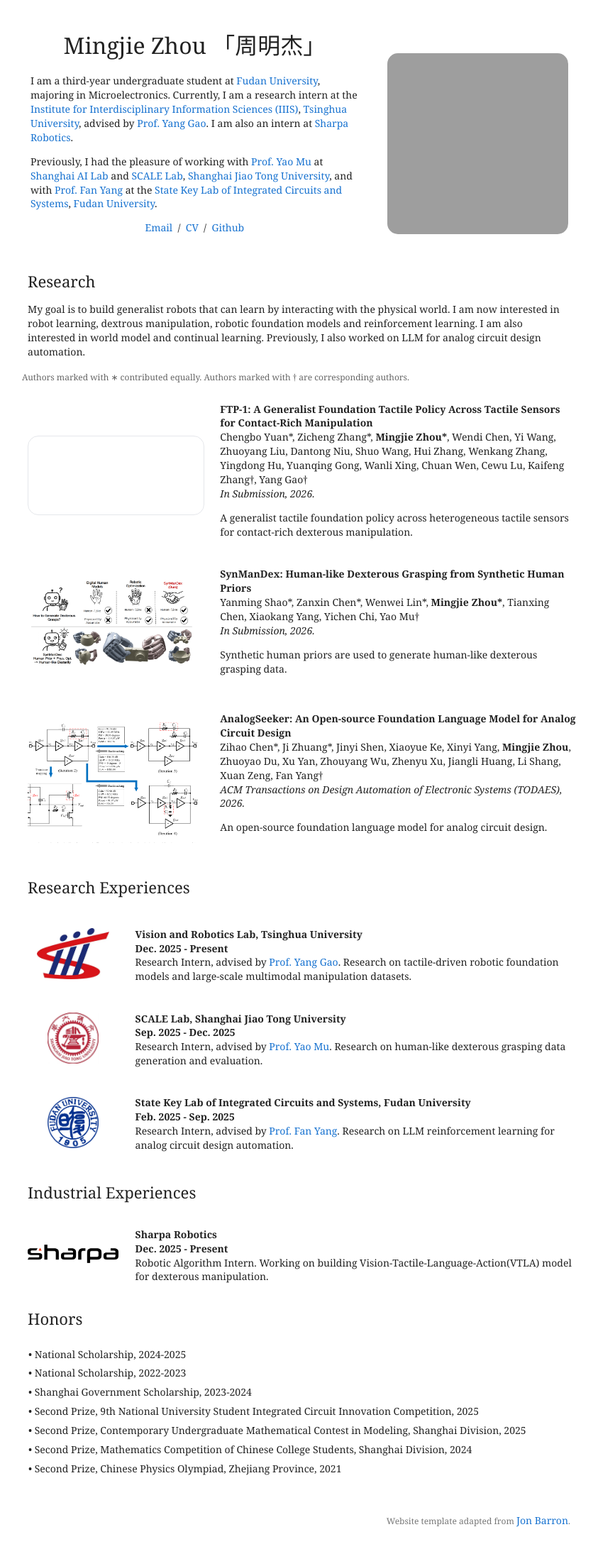
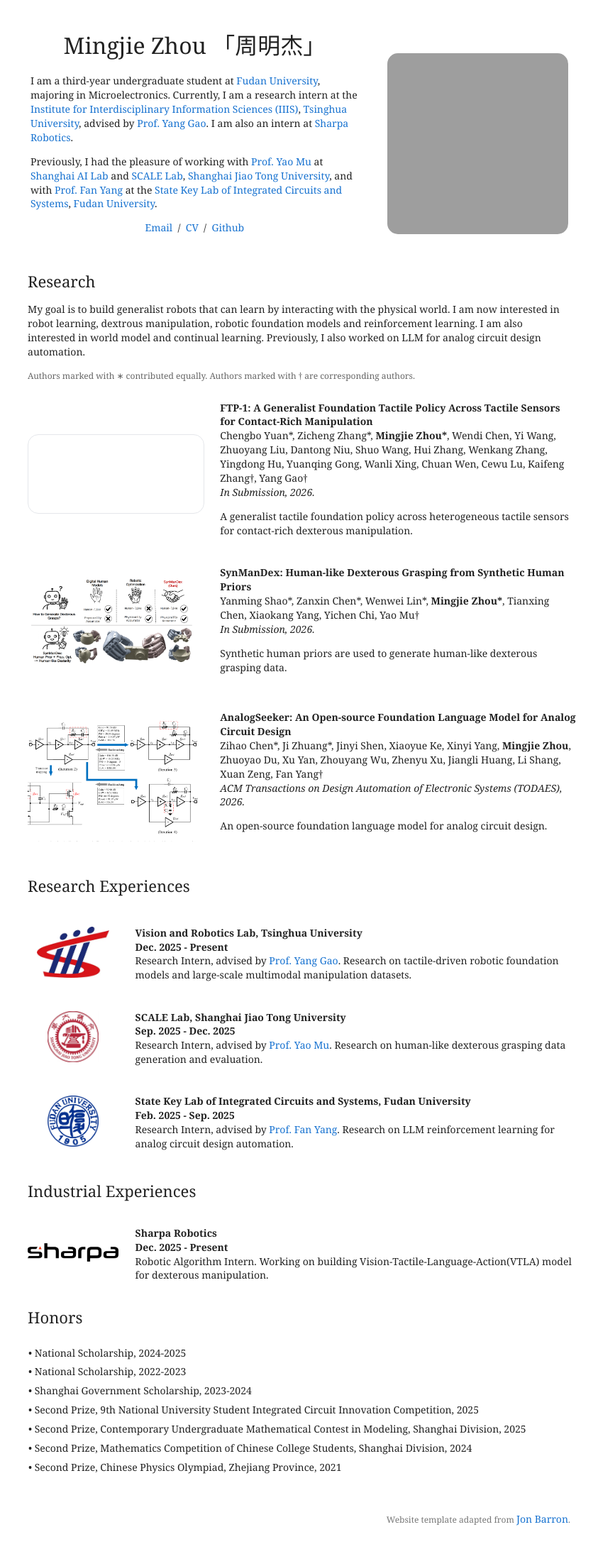
Before and after one commit to Harijay900/Mingjie-Zhou, a Jekyll site: the page built from index.md, in a window 1280 px wide. Shown: the whole page at 71% size, without its empty margins (218-1061 px from the left). Built offline with Jekyll 4.4.1, drawn with Linux system fonts in a browser that asks for light colours; grey boxes are pictures that could not be loaded.

Commit message:
Align publication note padding with research text

```diff
--- a/assets/css/barron.css
+++ b/assets/css/barron.css
@@ -121,7 +121,8 @@ ul {
 }
 
 .publication-note {
-  margin: 2px 8px 8px;
+  margin: 0;
+  padding: 0 16px 8px 16px;
   color: #666;
   font-size: 12px;
   line-height: 1.4;
```
